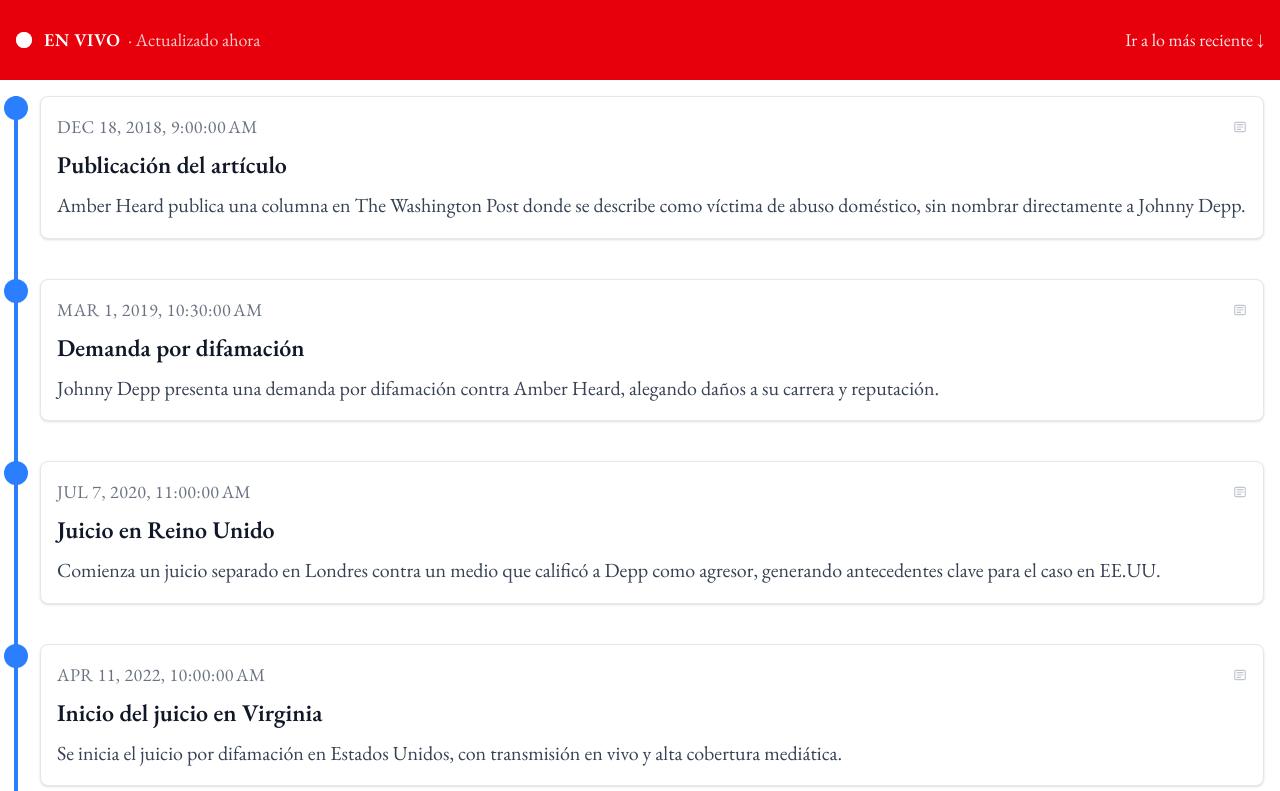
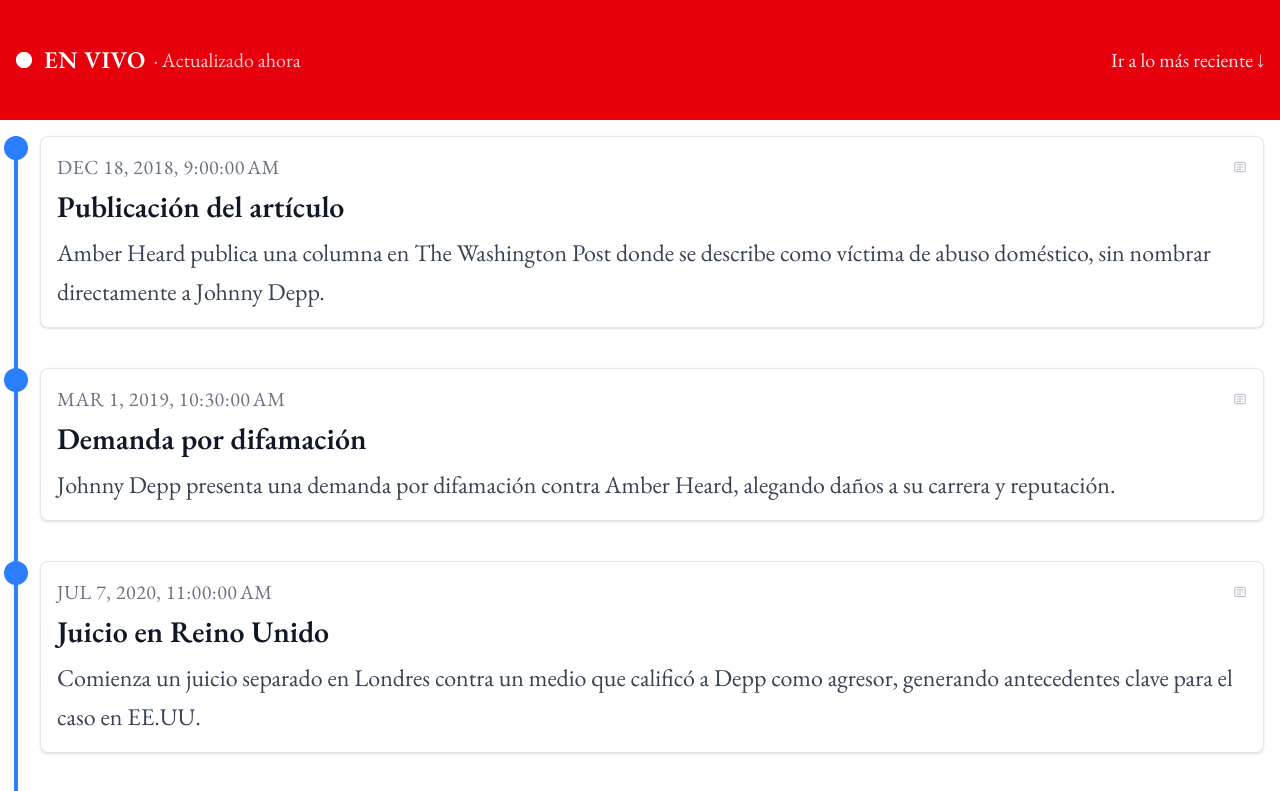
Before and after one commit to lightlinecom/lightline.front, an Angular app: page /story/1/timeline/1 in a window 1280 px wide. Shown: the top 791 px of the page. Built offline with nearby package versions, Linux system fonts and the light colour scheme.

Commit message:
add size for large screen

```diff
--- a/src/app/components/timeline-item/timeline-item.html
+++ b/src/app/components/timeline-item/timeline-item.html
@@ -8,7 +8,7 @@
   <div class="flex items-center justify-between">
 
     <!-- Fecha -->
-    <h2 class="font-lightline uppercase tracking-wide text-xs md:text-lg text-gray-500">
+    <h2 class="font-lightline uppercase tracking-wide text-base md:text-lg lg:text-xl text-gray-500">
       {{ event().date | date:'medium' }}
     </h2>
 
@@ -23,15 +23,15 @@
 
   </div>
   <!-- Title -->
-  <h1 class="font-lightline text-sm md:text-2xl font-semibold text-gray-900">{{ event().title }}</h1>
+  <h1 class="font-lightline text-lg md:text-2xl lg:text-3xl font-semibold text-gray-900">{{ event().title }}</h1>
 
   <!-- Description -->
-  <p class="font-lightline text-sm md:text-xl text-gray-700 leading-relaxed">{{ event().description }}
+  <p class="font-lightline text-lg md:text-xl lg:text-2xl text-gray-700 leading-relaxed">{{ event().description }}
   </p>
 
   <!-- Source and more details  -->
   @if(event().source){
-  <div class="font-lightline text-xs md:text-lg text-gray-500 mt-4">
+  <div class="font-lightline text-base md:text-lg text-gray-500 mt-4">
     <span>Fuente(s): {{ event().source }}</span>
   </div>
   }
--- a/src/app/components/timeline/timeline.html
+++ b/src/app/components/timeline/timeline.html
@@ -1,6 +1,6 @@
 <!-- Live mode -->
 <div class="sticky left-0 top-0 z-10 h-10 px-4 flex items-center justify-between bg-red-600
-  md:h-20">
+  md:h-20 lg:h-30">
 
   <div class="flex items-center gap-3 text-white">
 
@@ -12,11 +12,11 @@
 
     <!-- Live -->
     <div class="flex items-center gap-2">
-      <span class="font-lightline font-semibold uppercase tracking-wide md:text-lg">
+      <span class="font-lightline font-semibold uppercase tracking-wide md:text-lg lg:text-2xl">
         En vivo
       </span>
 
-      <span class="font-lightline opacity-80 text-sm md:text-lg">
+      <span class="font-lightline opacity-80 text-sm md:text-lg lg:text-xl">
         · Actualizado ahora
       </span>
     </div>
@@ -24,7 +24,7 @@
   </div>
 
   <!-- Recent -->
-  <button class="font-lightline text-sm md:text-lg text-white/90 hover:text-white transition flex items-center gap-1">
+  <button class="font-lightline text-sm md:text-lg lg:text-xl text-white/90 hover:text-white transition flex items-center gap-1">
     Ir a lo más reciente
     <span class="text-base">↓</span>
   </button>
```
